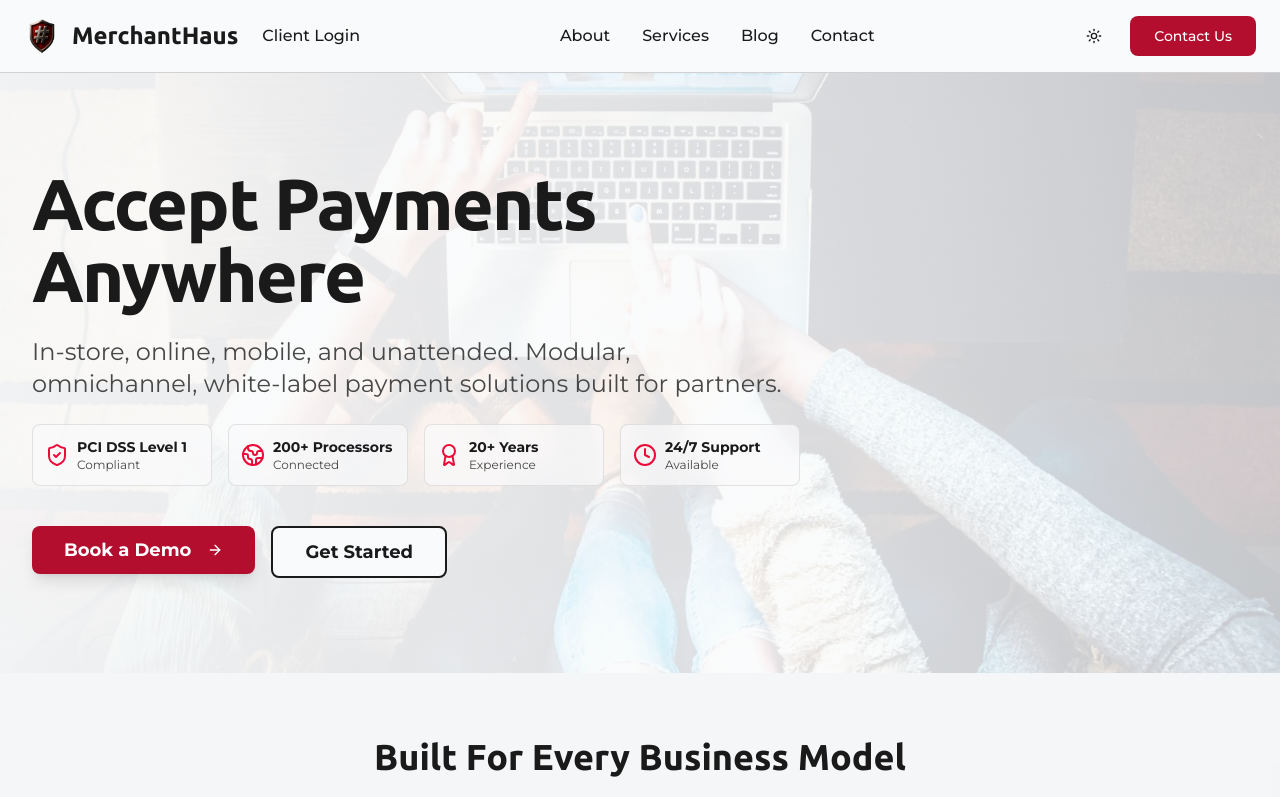
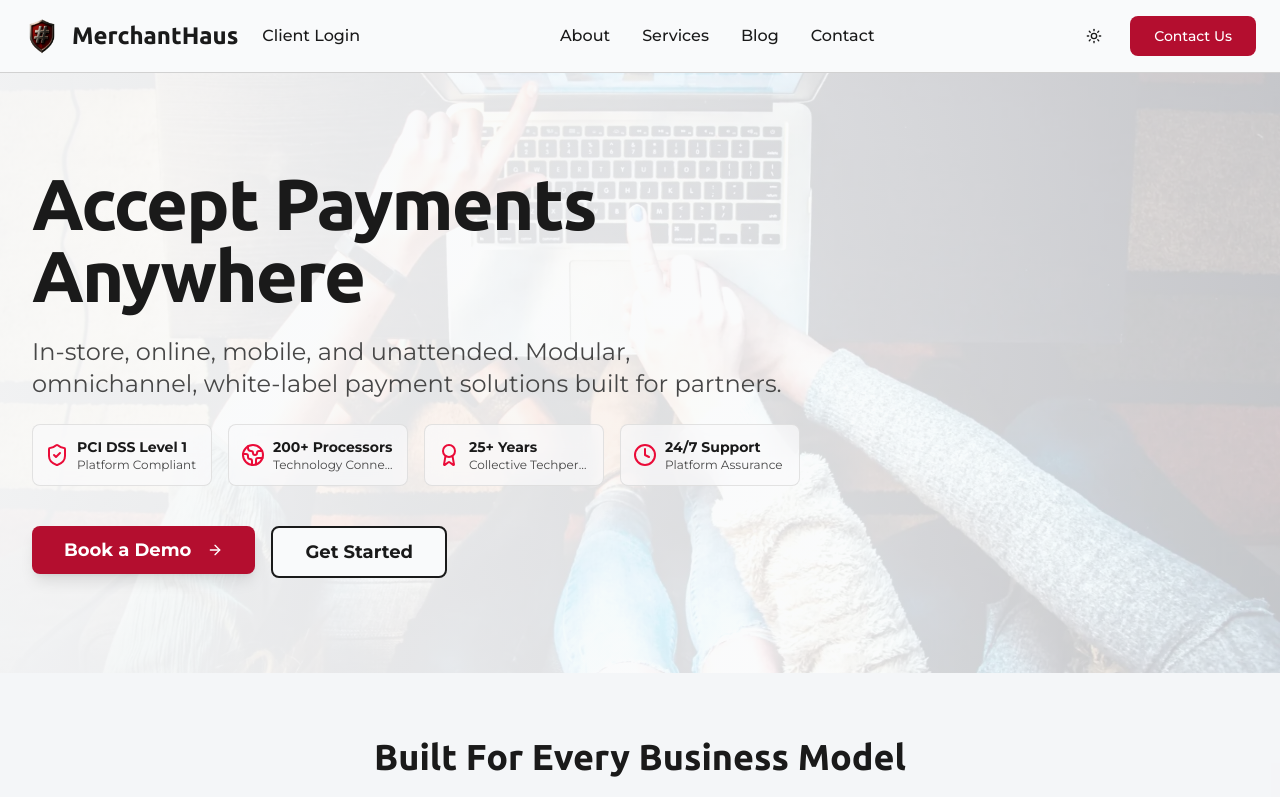
Before and after one commit to MerchantHausLLC/Productionhaus, a React (Vite) app: page /services in a window 1280 px wide. Shown: the top 797 px of the page. Built offline with nearby package versions, Linux system fonts and the light colour scheme; the HTML template or start-up script is replaced by a standard one.

Commit message:
Align services trust badges with platform messaging

```diff
--- a/src/pages/Services.tsx
+++ b/src/pages/Services.tsx
@@ -63,10 +63,10 @@ const Services = () => {
   }, []);
 
   const trustBadges = [
-    { icon: ShieldCheck, text: "PCI DSS Level 1", subtext: "Compliant" },
-    { icon: Globe2, text: "200+ Processors", subtext: "Connected" },
-    { icon: Award, text: "20+ Years", subtext: "Experience" },
-    { icon: Clock, text: "24/7 Support", subtext: "Available" },
+    { icon: ShieldCheck, text: "PCI DSS Level 1", subtext: "Platform Compliant" },
+    { icon: Globe2, text: "200+ Processors", subtext: "Technology Connected" },
+    { icon: Award, text: "25+ Years", subtext: "Collective Techpertise" },
+    { icon: Clock, text: "24/7 Support", subtext: "Platform Assurance" },
   ];
 
   const features = [
```
